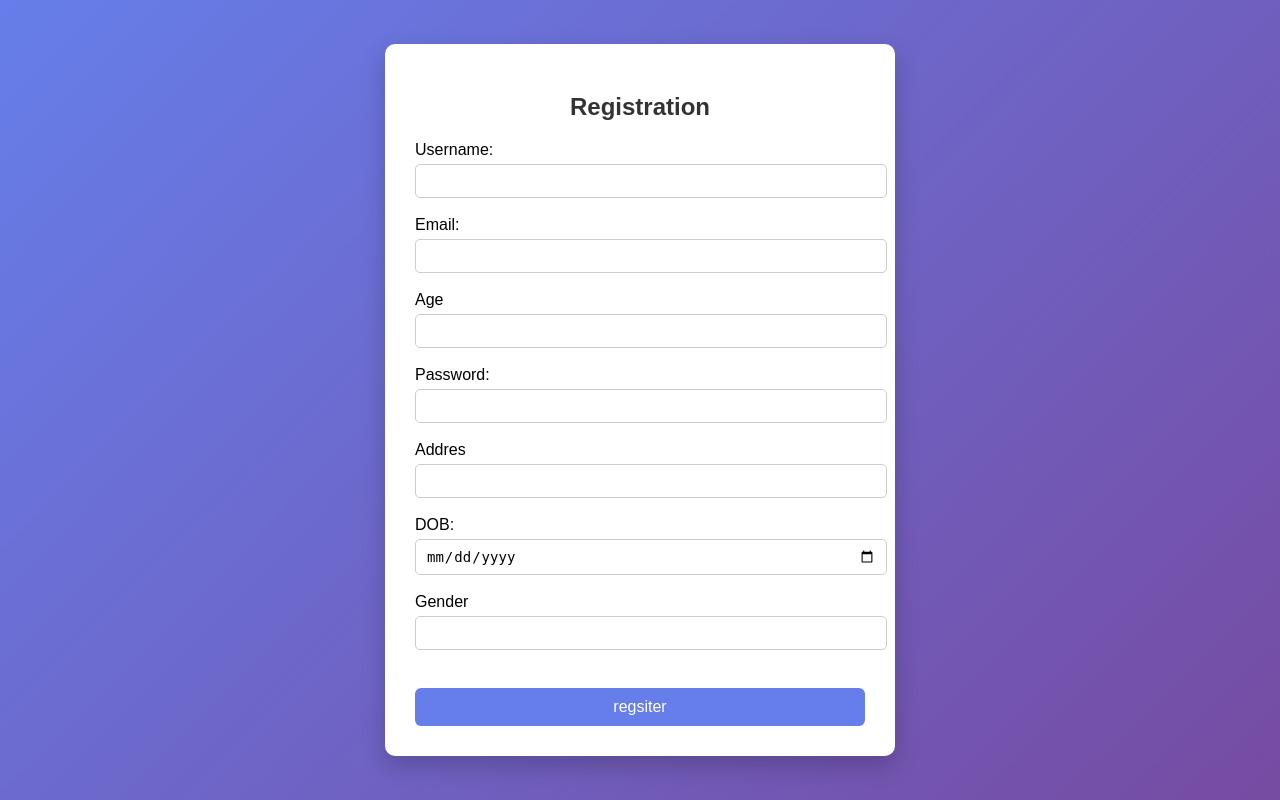
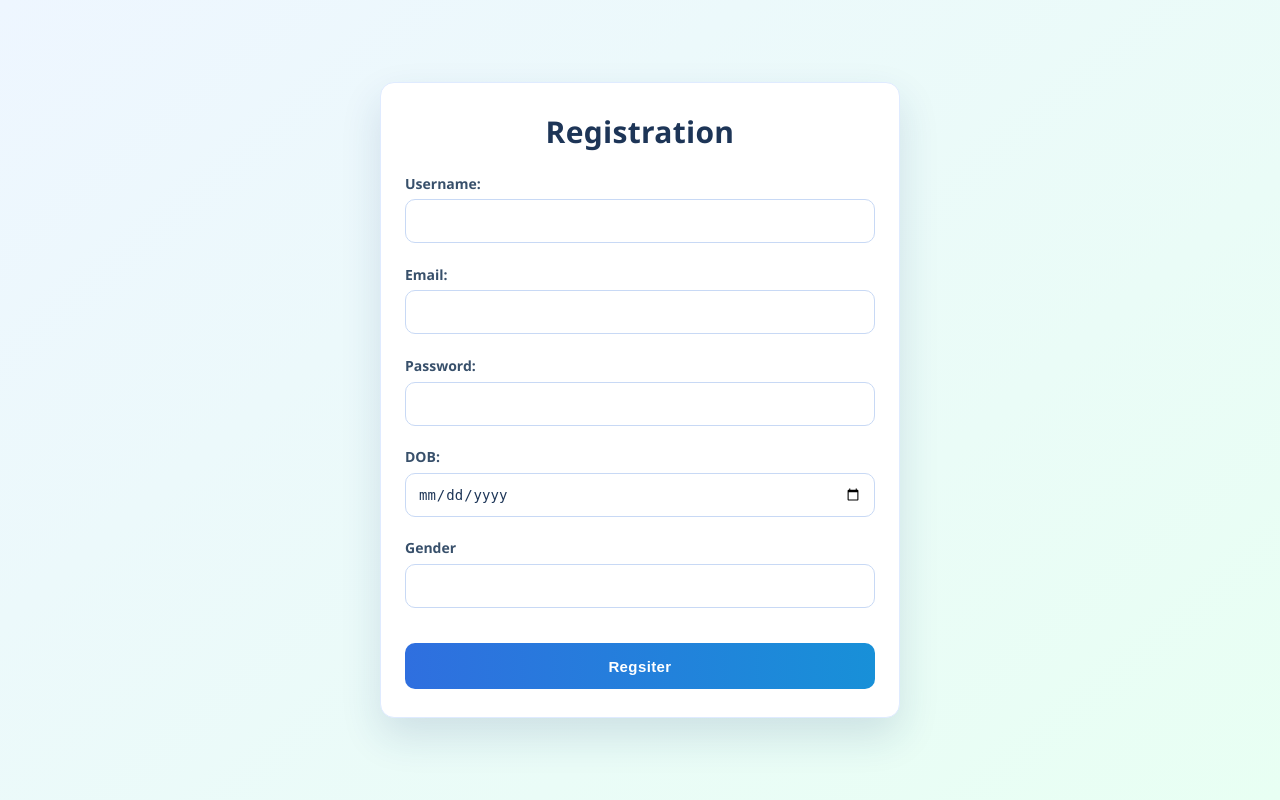
Before and after one commit to srujan2023/Project, a Django app: page /karthik/app2/regsiter.html in a window 1280 px wide. Run offline with Django 5.2, Linux system fonts and the light colour scheme.

Commit message:
CSS Updated

```diff
--- a/mainproject/static/regsiter.css
+++ b/mainproject/static/regsiter.css
@@ -1,71 +1,98 @@
-/* Page background */
+* {
+  box-sizing: border-box;
+}
+
 body {
   margin: 0;
-    padding: 0;
-    font-family: Arial, sans-serif;
-    background: linear-gradient(135deg, #667eea, #764ba2);
   min-height: 100vh;
+  padding: 24px;
   display: flex;
+  align-items: center;
   justify-content: center;
-    align-items: center;
+  font-family: "Segoe UI", Tahoma, Geneva, Verdana, sans-serif;
+  background: linear-gradient(140deg, #eef6ff 0%, #e8fff3 100%);
 }
 
-/* Form container */
 .form-container {
+  width: 100%;
+  max-width: 520px;
+  padding: 28px 24px;
+  border-radius: 14px;
+  border: 1px solid #dfebff;
   background: #ffffff;
-    padding: 30px;
-    width: 100%;
-    max-width: 450px;
-    border-radius: 10px;
-    box-shadow: 0 10px 25px rgba(0, 0, 0, 0.2);
+  box-shadow: 0 18px 40px rgba(30, 63, 120, 0.14);
 }
 
-/* Heading */
 .form-container h2 {
+  margin: 0 0 22px;
   text-align: center;
-    margin-bottom: 20px;
-    color: #333;
+  color: #1d3557;
+  font-size: 30px;
+  letter-spacing: 0.3px;
 }
 
-/* Labels */
-.form-container label {
+.form-container form {
   display: block;
-    margin-top: 12px;
-    font-weight: bold;
-    color: #555;
+  color: #38506b;
+  font-size: 14px;
+  font-weight: 600;
+  line-height: 1.4;
 }
 
-/* Inputs */
-.form-container input {
+.form-container input[type="text"],
+.form-container input[type="email"],
+.form-container input[type="password"],
+.form-container input[type="date"] {
   width: 100%;
-    padding: 8px 10px;
-    margin-top: 5px;
-    border-radius: 5px;
-    border: 1px solid #ccc;
+  height: 44px;
+  margin-top: 6px;
+  margin-bottom: 2px;
+  padding: 0 12px;
+  border: 1px solid #c8d9f5;
+  border-radius: 10px;
   font-size: 14px;
+  color: #1d3557;
+  outline: none;
+  transition: border-color 0.2s ease, box-shadow 0.2s ease;
+  background: #fff;
 }
 
-/* Input focus */
 .form-container input:focus {
-    border-color: #667eea;
-    outline: none;
+  border-color: #2f6fdf;
+  box-shadow: 0 0 0 3px rgba(47, 111, 223, 0.12);
 }
 
-/* Button */
 .form-container button {
   width: 100%;
-    margin-top: 20px;
-    padding: 10px;
+  height: 46px;
+  margin-top: 14px;
   border: none;
-    border-radius: 6px;
-    background: #667eea;
+  border-radius: 10px;
+  background: linear-gradient(90deg, #2f6fdf, #1890d8);
   color: #fff;
-    font-size: 16px;
+  font-size: 15px;
+  font-weight: 700;
+  text-transform: capitalize;
+  letter-spacing: 0.4px;
   cursor: pointer;
-    transition: background 0.3s ease;
+  transition: transform 0.15s ease, box-shadow 0.2s ease;
 }
 
-/* Button hover */
 .form-container button:hover {
-    background: #5a67d8;
+  box-shadow: 0 10px 20px rgba(34, 112, 214, 0.24);
+  transform: translateY(-1px);
 }
+
+.form-container button:active {
+  transform: translateY(0);
+}
+
+@media (max-width: 480px) {
+  .form-container {
+    padding: 22px 16px;
+  }
+
+  .form-container h2 {
+    font-size: 24px;
+  }
+}
--- a/mainproject/static/style.css
+++ b/mainproject/static/style.css
@@ -8,7 +8,7 @@
 /* Body */
 body {
     font-family: Arial, Helvetica, sans-serif;
-    background:black;
+    background: linear-gradient(135deg, #0f172a, #1e293b);
     color: #333;
     min-height: 100vh;
     display: flex;
--- a/mainproject/templates/login.html
+++ b/mainproject/templates/login.html
@@ -9,7 +9,7 @@
 </head>
 <body>
   <div class="container">
-    <h2>Teacher Login</h2>
+    <h2> Login Here</h2>
     <form method="POST">
          {% csrf_token %}
       <label for="name">Name</label><br>
--- a/mainproject/templates/teachers_register.html
+++ b/mainproject/templates/teachers_register.html
@@ -20,15 +20,15 @@
       <input type="text" id="name" name="name" value="{{ teachers.name }}"><br> <br>
       Email:
       <input type="email" id="email" name="email" value="{{ teachers.email }}"><br> <br>
-      Age
-      <input type="number" id="age" name="age" value="{{ teachers.age }}"><br> <br>
+      {% comment %} Age
+      <input type="number" id="age" name="age" value="{{ teachers.age }}"><br> <br> {% endcomment %}
       Password:
       <input type="Password" id="Password" name="Password" value="{{ teachers.Password }}"><br> <br>
 
       {% comment %} enrollment_date:
       <input type="date" id="enrollment_date" name="enrollment_date" value="{{ teachers.enrollment_date }}"><br> <br> {% endcomment %}
-      Addres
-      <input type="text" id="Address" name="Address" value="{{ teachers.Address }}"><br> <br>
+      {% comment %} Addres
+      <input type="text" id="Address" name="Address" value="{{ teachers.Address }}"><br> <br> {% endcomment %}
         DOB:
         <input type="date" id="DOB" name="DOB" value="{{ teachers.DOB }}"><br> <br>
         {% comment %} Teacher_id
```
Also changed, not shown: mainproject/static/login.css (+71 -31 lines), mainproject/db.sqlite3. Lines whose indentation alone changed are shown as unchanged.
